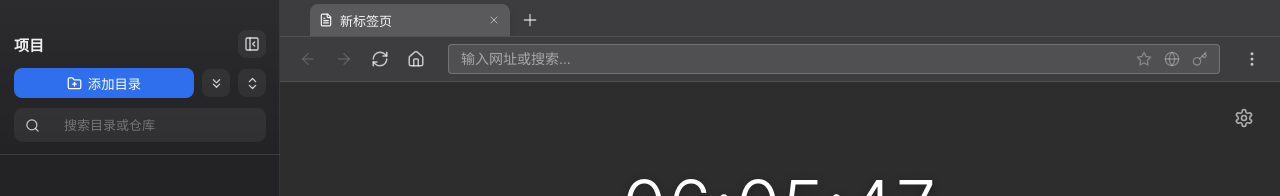
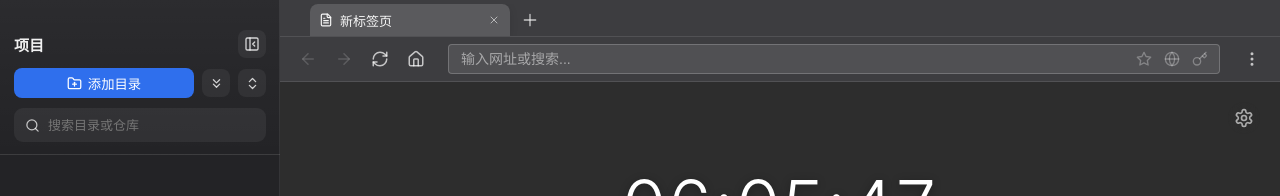
Before and after one commit to TerraRoot3/OpenGit, a Vue app: page /#/ in a window 1280 px wide. Before the commit this address led to /#/init. Shown: the top 196 px of the page. Built offline with nearby package versions, Linux system fonts and the light colour scheme.

Commit message:
feat: UI

```diff
--- a/src/components/project-sidebar/ProjectSidebar.vue
+++ b/src/components/project-sidebar/ProjectSidebar.vue
@@ -261,20 +261,35 @@ const isExpanded = (path) => {
   background: rgba(255, 255, 255, 0.06);
   border: 1px solid transparent;
   color: rgba(255, 255, 255, 0.72);
+  outline: none;
 }
 
 .search-box:focus-within {
-  border-color: rgba(255, 255, 255, 0.1);
+  border-color: transparent;
   box-shadow: none;
+  outline: none;
 }
 
 .search-input {
   flex: 1;
+  width: 100%;
+  height: 100%;
+  padding: 0;
   border: 0;
-  outline: 0;
+  outline: none;
   background: transparent;
   color: #fff;
   font-size: 13px;
+  line-height: 34px;
+  box-shadow: none;
+  appearance: none;
+  -webkit-appearance: none;
+}
+
+.search-input:focus,
+.search-input:focus-visible {
+  outline: none;
+  box-shadow: none;
 }
 
 .project-sidebar-body {
```
